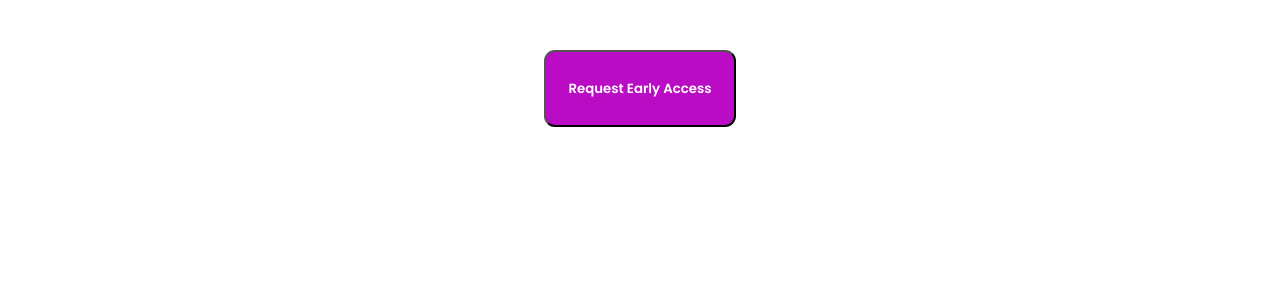
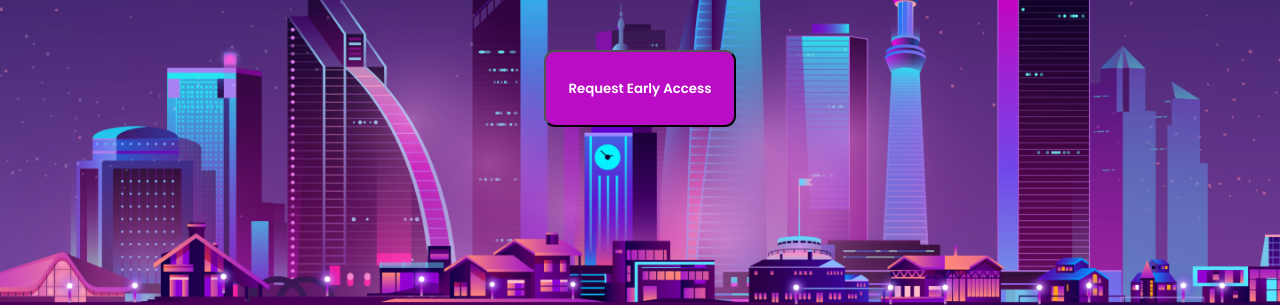
Before and after one commit to namdevsahil/Bytoken, a plain HTML site: page index.html in a window 1280 px wide. Shown: the part 521-826 px from the top of the page. Drawn offline with Linux system fonts and the light colour scheme.

Commit message:
Update style.css

```diff
--- a/style.css
+++ b/style.css
@@ -67,7 +67,7 @@
     /*  main section */
 
   .main {
-    background-image: url("/assets/bg.png");
+    background-image: url("bg.png");
     background-size: cover;
     background-attachment: fixed;
     height: 91.5vh;
```
